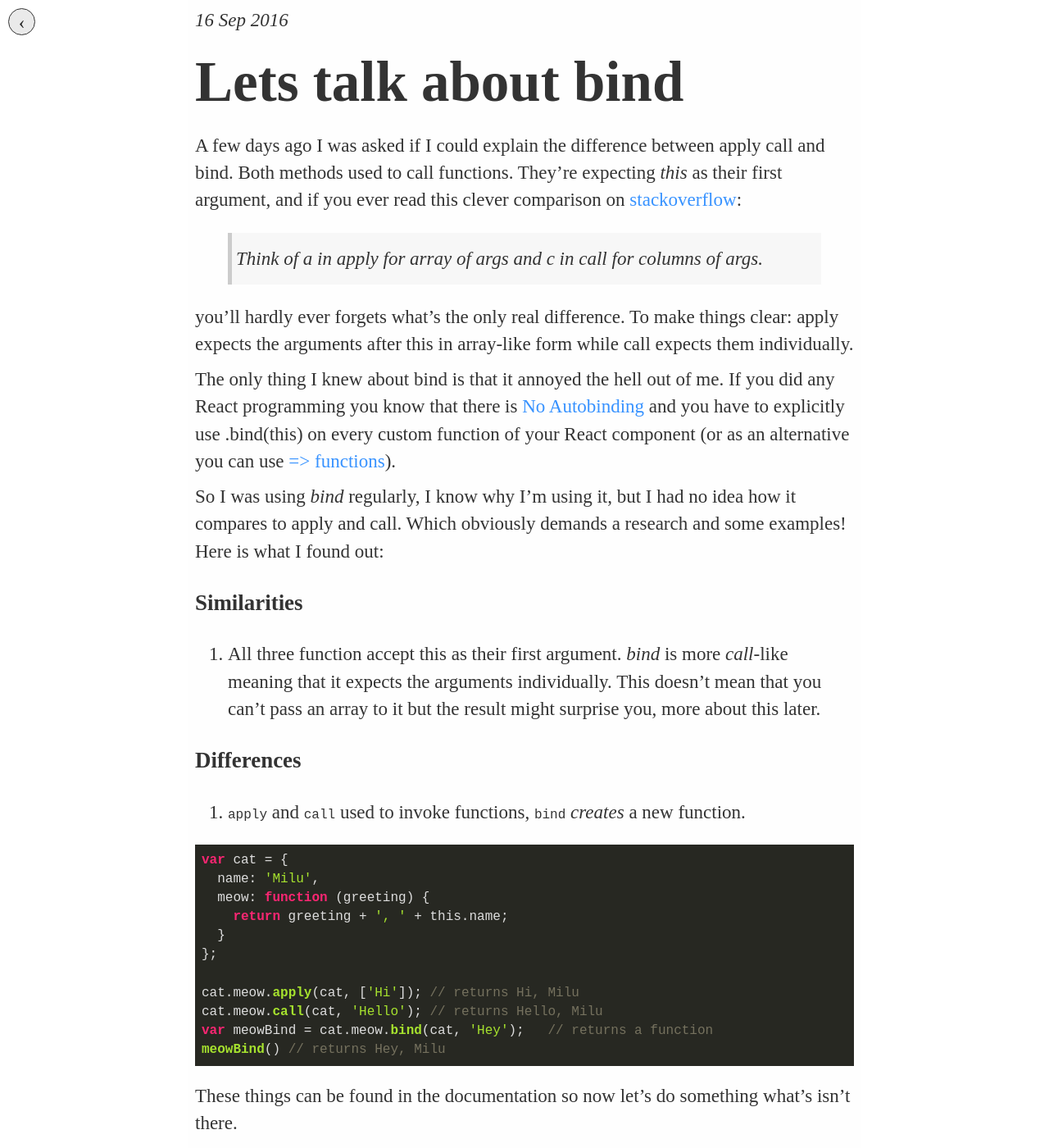
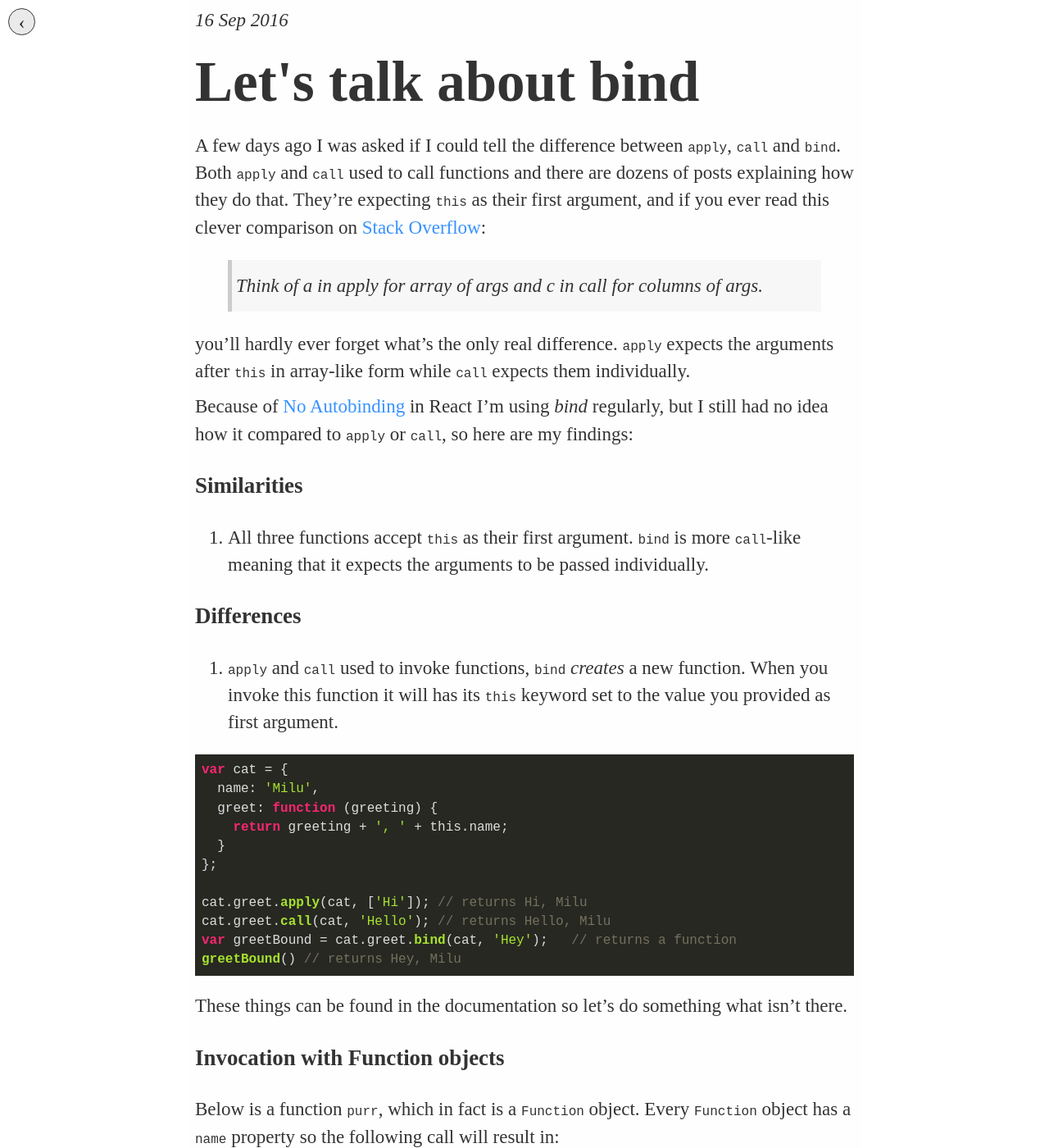
Before and after one commit to akoskm/akoskm.github.io, a Jekyll site: the page built from _posts/2016-09-16-lets-talk-about-bind.md, in a window 1280 px wide and 1400 px high. Shown: the whole window at 82% size. Built offline with Jekyll 4.4.1, drawn with Linux system fonts in a browser that asks for light colours; nearby versions of some CDN libraries; some web fonts are replaced; comment, search, counter and statistics services are not loaded; some of the changed text lies outside the part shown.

Commit message:
work on bind post

```diff
--- a/_posts/2016-09-16-lets-talk-about-bind.md
+++ b/_posts/2016-09-16-lets-talk-about-bind.md
@@ -1,94 +1,109 @@
 ---
-title: Lets talk about bind
+title: Let's talk about bind
 layout: post
 type: post
 date: 2016-09-16 00:00:01
 ---
 
-A few days ago I was asked if I could explain the difference between apply call and bind.
-Both methods used to call functions. They're expecting _this_ as their first argument, and if you ever read this clever comparison on [stackoverflow](http://stackoverflow.com/questions/1986896/what-is-the-difference-between-call-and-apply#comment14359320_1986896):
+A few days ago I was asked if I could tell the difference between <code>apply</code>, <code>call</code> and <code>bind</code>.
+Both <code>apply</code> and <code>call</code> used to call functions and there are dozens of posts explaining how they do that.
+They're expecting <code>this</code> as their first argument, and if you ever read this clever comparison on [Stack Overflow](http://stackoverflow.com/questions/1986896/what-is-the-difference-between-call-and-apply#comment14359320_1986896):
 
 > Think of a in apply for array of args and c in call for columns of args.
 
-you'll hardly ever forgets what's the only real difference.
-To make things clear: apply expects the arguments after this in array-like form while call expects them individually.
+you'll hardly ever forget what's the only real difference.
+<code>apply</code> expects the arguments after <code>this</code> in array-like form while <code>call</code> expects them individually.
 
-The only thing I knew about bind is that it annoyed the hell out of me.
-If you did any React programming you know that there is [No Autobinding](https://facebook.github.io/react/docs/reusable-components.html#no-autobinding)
-and you have to explicitly use .bind(this) on every custom function of your React component (or as an alternative you can use [=> functions](https://developer.mozilla.org/en-US/docs/Web/JavaScript/Reference/Functions/Arrow_functions)).
-
-So I was using _bind_ regularly, I know why I'm using it, but I had no idea how it compares to apply and call.
-Which obviously demands a research and some examples! Here is what I found out:
+Because of [No Autobinding](https://facebook.github.io/react/docs/reusable-components.html#no-autobinding) in React
+I'm using _bind_ regularly, but I still had no idea how it compared to <code>apply</code> or <code>call</code>, so here are my findings:
 
 ### Similarities
 
-1. All three function accept this as their first argument. _bind_ is more _call_-like meaning that it expects the arguments individually.
-This doesn't mean that you can't pass an array to it but the result might surprise you, more about this later.
+1. All three functions accept <code>this</code> as their first argument. <code>bind</code> is more
+<code>call</code>-like meaning that it expects the arguments to be passed individually.
 
 ### Differences
 
 1. <code>apply</code> and <code>call</code> used to invoke functions, <code>bind</code> _creates_ a new function.
+When you invoke this function it will has its <code>this</code> keyword set to the value you provided as first argument.
 
 <pre><code class="hljs javascript">var cat = {
   name: 'Milu',
-  meow: function (greeting) {
+  greet: function (greeting) {
     return greeting + ', ' + this.name;
   }
 };
 
-cat.meow.apply(cat, ['Hi']); // returns Hi, Milu
-cat.meow.call(cat, 'Hello'); // returns Hello, Milu
-var meowBind = cat.meow.bind(cat, 'Hey');   // returns a function
-meowBind() // returns Hey, Milu
+cat.greet.apply(cat, ['Hi']); // returns Hi, Milu
+cat.greet.call(cat, 'Hello'); // returns Hello, Milu
+var greetBound = cat.greet.bind(cat, 'Hey');   // returns a function
+greetBound() // returns Hey, Milu
 </code></pre>
 
-These things can be found in the documentation so now let's do something what's isn't there.
+These things can be found in the documentation so let's do something what isn't there.
 
-### Invocation with a function instead of an object
+### Invocation with Function objects
 
-Depending on the implementation of the function which is binded, it may have interesting results.
-Since functions possess a name property the following call will result in:
+Below is a function `purr`, which in fact is a <code>Function</code> object. Every <code>Function</code> object has a
+<code>name</code> property so the following call will result in:
 <pre><code class="hljs javascript">function purr() {
   return 'purrs at a frequency of 20 to 30 vibrations per second';
 }
 
-cat.meow.apply(purr, ['Hey']); // returns Hey, purr
+var greetBound = cat.greet.bind(purr, ['Hey']);
+greetBound(); // returns Hey, purr
 </code></pre>
 
 The same thing will happen when you call <code>apply</code> or <code>call</code> while providing <code>purr</code> as first argument.
 
 ### Invocation with an array of arguments
 
-Remember how <code>apply</code> works, it takes arguments in array-like format:
+Passing an array of arguments to <code>bind</code> then calling the bound function will have the same effect like
+passing it to <code>call</code>:
 
 <pre><code>var cat = {
   name: 'Milu',
-  meow: function (greeting) {
+  greet: function (greeting) {
     return greeting + ', ' + this.name;
   }
 };
 
-cat.meow.apply(cat, ['Hi', 'Hello']); // returns Hi, Milu
+cat.greet.call(cat, ['Hi', 'Hello']); // returns Hi,Hello, Milu
+var greetBound = cat.greet.bind(cat, ['Hi', 'Hello']);
+greetBound(); // returns Hi,Hello, Milu
 </code></pre>
 
-Since <code>meow</code> takes only one arguments, the rest of the array is ignored.
-If it would take more parameters it would look like:
-<pre><code>meow: function (greeting, greeting2) {
-  return greeting + ', ' + greeting2 + ', ' + this.name;
-}</code></pre>
-and output would be <code>Hi, Hello, Milu</code>.
+<code>bind</code> converts its second argument to string before passing it to the bound function.
 
-Even if <code>bind</code> accepts an array as its second argument it
-handles that array completely different from <code>apply</code>:
+### When to use bind
 
-<pre><code>var cat = {
-  name: 'Milu',
-  meow: function (greeting) {
-    return greeting + ', ' + this.name;
-  }
+Bind is really just a <code>call</code> except that the invocation of the bound function can be delayed.
+This reminds us to callbacks functions. Sadly, most of the examples I encountered did use <code>bind</code>
+with callback functions but they didn't had the most thoughtful design,
+which justified the usage of <code>bind</code>:
+
+<pre><code>var Widget = function () {
+  this.counter = 0;
+  $('button').on('click', function () {
+    this.counter += 1;
+    $('span').text(this.counter);
+  }.bind(this));
 };
-
-cat.meow.bind(cat, ['Hi', 'Hello']); // returns Hi,Hello, Milu
 </code></pre>
 
-<code>bind</code> converst the array with <code>toString</code> then passes it to the newly created function.
+A simpler widget:
+
+<pre><code>var Widget = function () {
+  var counter = 0;
+  $('button').on('click', function () {
+    counter += 1;
+    $('span').text(counter);
+  });
+};
+</code></pre>
+
+Browsing through dozens of examples I realized that <code>bind</code> is more extensively used where the code
+has conventional object-oriented design - which I've been avoiding altogether when it comes to JavaScript, and it pretty
+much explains why I had no idea how it compares to <code>call</code> and <code>apply</code>.
+
+Do you have a specific scenario where <code>bind</code> is inevitable, or more approriate? Let me know in the comments!
```
